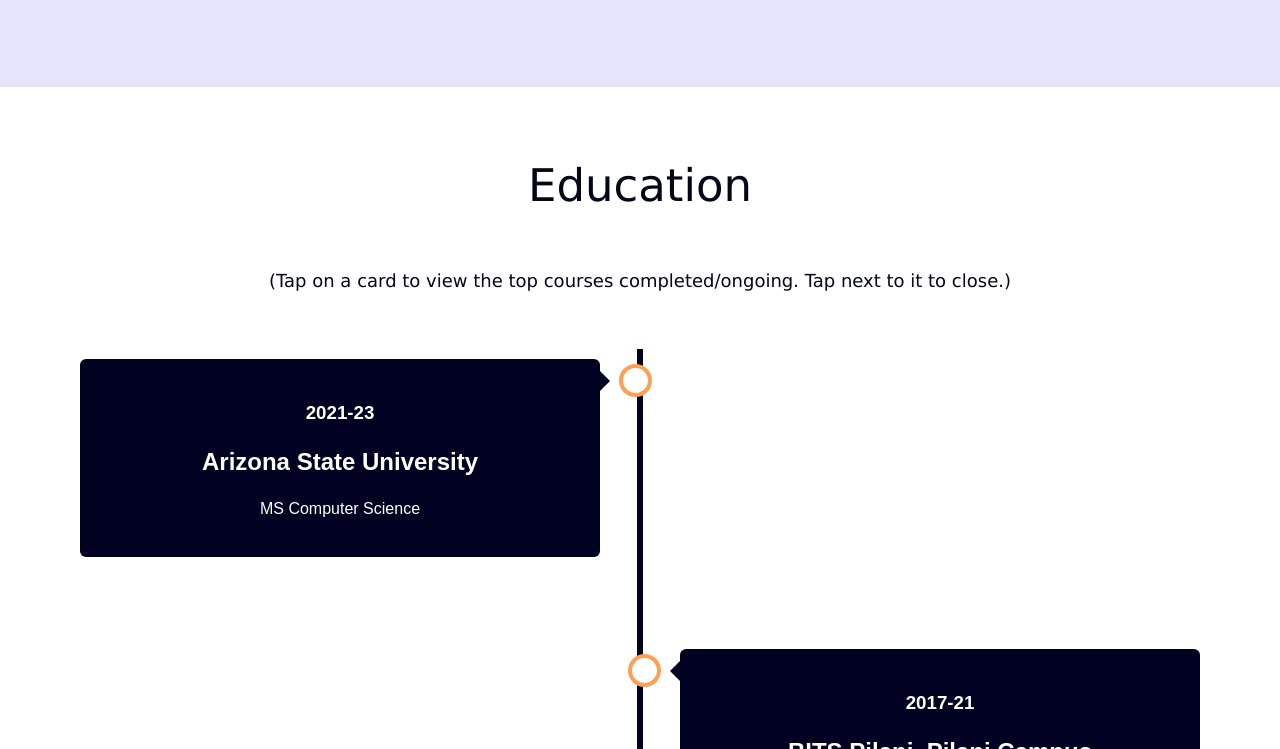
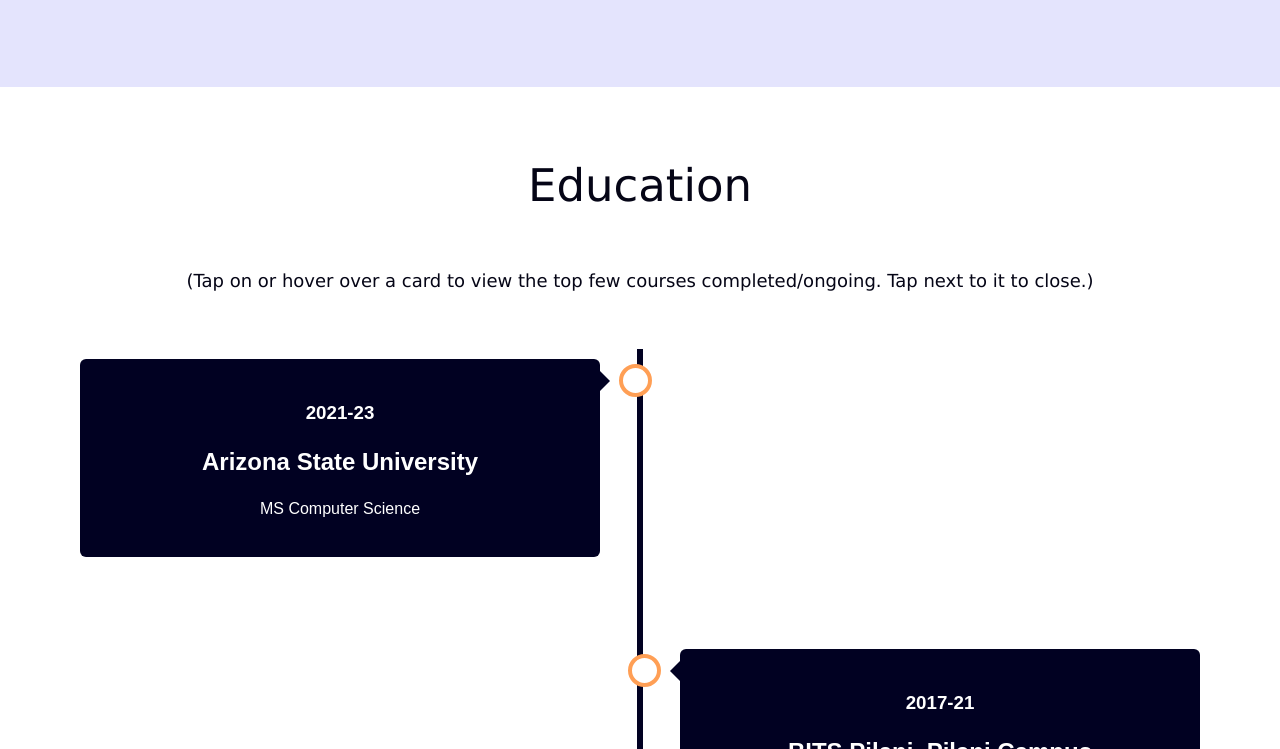
Before and after one commit to avmand/avmand.github.io, a plain HTML site: page index.html in a window 1280 px wide. Shown: the part 2051-2800 px from the top of the page. Drawn offline with Linux system fonts and the light colour scheme.

Commit message:
Update index.html

```diff
--- a/index.html
+++ b/index.html
@@ -1025,7 +1025,7 @@
           <div class="container" >
             <br>
             <p style="color: #050516; font-size: 45px; font-family:verdana;">Education</p>
-            <p style="color: #050516; font-size: 18px; font-family:verdana;">(Tap on a card to view the top courses completed/ongoing. Tap next to it to close.)</p>
+            <p style="color: #050516; font-size: 18px; font-family:verdana;">(Tap on or hover over a card to view the top few courses completed/ongoing. Tap next to it to close.)</p>
             <br><br>
             <div class="timeline">
               <div class="containerTimeline leftTimeline">
```
